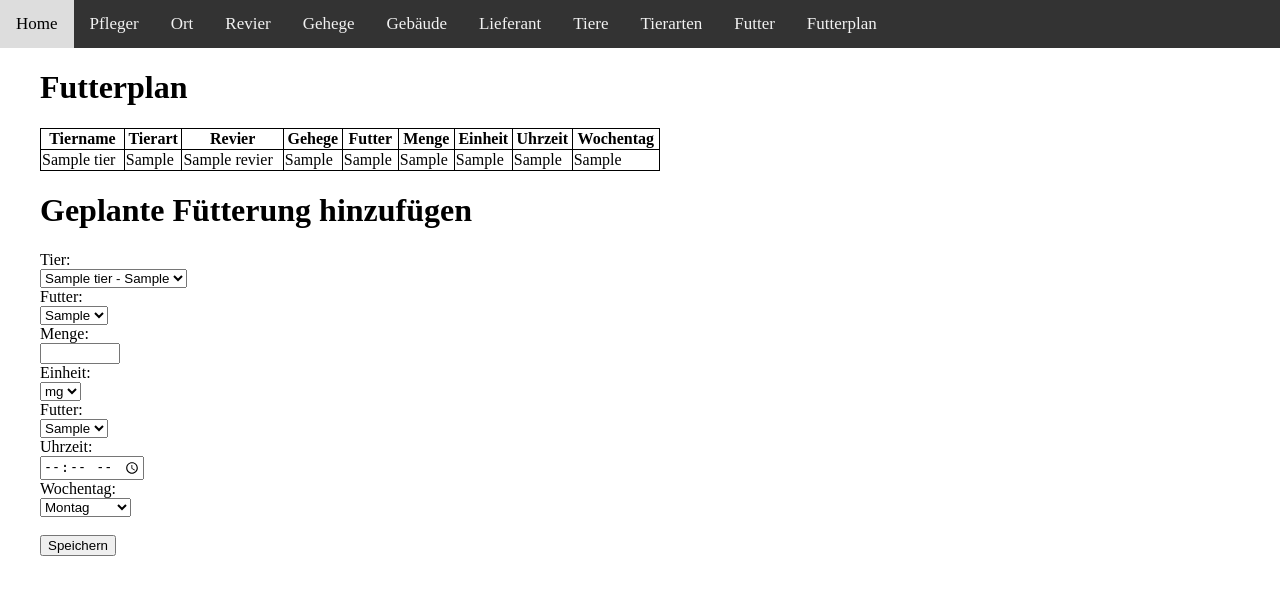
After one commit to RichardIstSauer/Zoo, a PHP site: page /futterplan.php in a window 1280 px wide. The commit adds this page. Shown: the top 595 px of the page. Run offline with PHP 8.4, Linux system fonts and the light colour scheme; tables that the repository leaves empty or names only in its code hold one stand-in row (values such as "Sample post").

Commit message:
futterplan

```diff
--- /dev/null
+++ b/futterplan.php
@@ -0,0 +1,131 @@
+<?php
+include "connection.php";
+include "navbar.php";
+echo "<link rel='stylesheet' href='styles.css'>";
+echo "<script> if ( window.history.replaceState ) {window.history.replaceState( null, null, window.location.href ); } </script>";
+
+echo "<div class=wrapper>";
+echo "<h1>Futterplan</h1>";
+$query = "SELECT tier.tiername, tierart.tierart, revier.reviername, gehege.gehege, futter.futter, fuetterung.menge, fuetterung.einheit, fuetterung.uhrzeit, fuetterung.wochentag FROM revier, gehege, tier, fuetterung, tierart, futter WHERE fuetterung.t_id=tier.t_id AND revier.r_id=tier.r_id AND gehege.g_id=tier.g_id AND tier.art_id=tierart.art_id";
+$result = mysqli_query($conn, $query);
+$count = mysqli_num_rows($result);
+
+while ($row = mysqli_fetch_array($result)) {
+  $tier[] = $row['tiername'];
+  $tierart[] = $row['tierart'];
+  $revier[] = $row['reviername'];
+  $gehege[] = $row['gehege'];
+  $futter[] = $row['futter'];
+  $menge[] = $row['menge'];
+  $einheit[] = $row['einheit'];
+  $uhrzeit[] = $row['uhrzeit'];
+  $wochentag [] = $row['wochentag'];
+}
+
+
+echo"<table style='width: 50%'><tr><th>Tiername</th><th>Tierart</th><th>Revier</th><th>Gehege</th><th>Futter</th><th>Menge</th><th>Einheit</th></th><th>Uhrzeit</th></th><th>Wochentag</th></tr>";
+
+for ($i = 0; $i < $count; $i++)
+{
+  echo"<tr>";
+  echo "<td>$tier[$i]</td>";
+  echo "<td>$tierart[$i]</td>";
+  echo "<td>$revier[$i]</td>";
+  echo "<td>$gehege[$i]</td>";
+  echo "<td>$futter[$i]</td>";
+  echo "<td>$menge[$i]</td>";
+  echo "<td>$einheit[$i]</td>";
+  echo "<td>$uhrzeit[$i]</td>";
+  echo "<td>$wochentag[$i]</td>";
+  echo"</tr>";
+}
+echo"</table>";
+
+
+$query = "SELECT tier.t_id, tiername, tierart FROM tier, tierart WHERE tier.art_id=tierart.art_id";
+$result = mysqli_query($conn, $query);
+$countTier = mysqli_num_rows($result);
+
+while ($row = mysqli_fetch_array($result)) {
+  $tierIdDrop [] = $row['t_id'];
+  $tierDrop [] = $row['tiername'];
+  $tierartDrop [] = $row['tierart'];
+}
+
+$query = "SELECT * FROM futter";
+$result = mysqli_query($conn, $query);
+$countFutter = mysqli_num_rows($result);
+
+while ($row = mysqli_fetch_array($result)) {
+  $futterIdDrop [] = $row['f_id'];
+  $futter [] = $row['futter'];
+}
+
+?>
+
+<html>
+<h1>Geplante Fütterung hinzufügen</h1>
+<form method="post">
+<label>Tier:</label><br>
+<select name="tierSelect">
+<?php
+for ($i = 0; $i < $countTier; $i++)
+{
+  echo "<option value='$tierIdDrop[$i]'>$tierDrop[$i] - $tierartDrop[$i]</option>";
+}
+?>
+</select><br>
+<label>Futter:</label><br>
+<select name="futterSelect">
+<?php
+for ($i = 0; $i < $countFutter; $i++)
+{
+  echo "<option value='$futterIdDrop[$i]'>$futter[$i]</option>";
+}
+?>
+</select><br>
+<label>Menge:</label><br>
+<input type="number" name="menge" min="1" max="10000"></input><br>
+<label>Einheit:</label><br>
+<select name="einheitSelect">
+<option value="mg">mg</option>
+<option value="g">g</option>
+<option value="kg">kg</option>
+</select><br>
+<label>Futter:</label><br>
+<select name="futterSelect">
+<?php
+for ($i = 0; $i < $countFutter; $i++)
+{
+  echo "<option value='$futterIdDrop[$i]'>$futter[$i]</option>";
+}
+?>
+</select><br>
+<label>Uhrzeit: </label><br>
+<input type="time" name="uhrzeit" ></input><br>
+<label>Wochentag:</label><br>
+<select name=wochentagSelect>
+<option value="Montag">Montag</option>
+<option value="Dienstag">Dienstag</option>
+<option value="Mittwoch">Mittwoch</option>
+<option value="Donnerstag">Donnerstag</option>
+<option value="Freitag">Freitag</option>
+<option value="Samstag">Samstag</option>
+<option value="Sonntag">Sonntag</option>
+</select><br><br>
+<button type="submit" name="speichern" >Speichern</button>
+</form>
+</html>
+
+<?php
+if (isset($_POST["speichern"]))
+{
+  $sql = "INSERT INTO fuetterung (t_id, f_id, menge, einheit, uhrzeit, wochentag) VALUES ('$_POST[tierSelect]','$_POST[futterSelect]','$_POST[menge]','$_POST[einheitSelect]','$_POST[uhrzeit]','$_POST[wochentagSelect]')";
+  if ($conn->query($sql) == FALSE)
+  {
+  echo "Fehler beim Einfügen: " . $conn->error;
+  }
+}
+
+echo "</div>"
+?>
--- a/navbar.php
+++ b/navbar.php
@@ -15,6 +15,9 @@
 <a href="gebaeude.php">Gebäude</a>
 <a href="lieferant.php">Lieferant</a>
 <a href="tiere.php">Tiere</a>
+<a href="tierarten.php">Tierarten</a>
+<a href="futter.php">Futter</a>
+<a href="futterplan.php">Futterplan</a>
 </div>
 
 
```
Also changed, not shown: futter.php (added, +74 -0 lines), tierarten.php (added, +51 -0 lines), tiere.php (+7 -18 lines).
